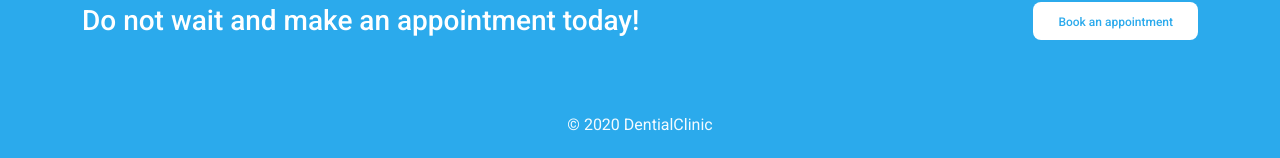
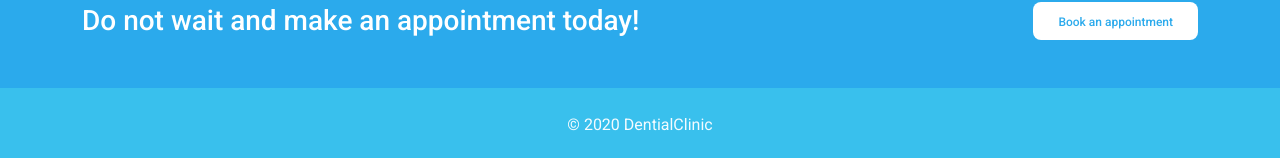
Before and after one commit to johanssonfridamaria/GruppB, a Vue app in the folder app/: page / in a window 1280 px wide. Shown: the part 2395-2553 px from the top of the page. Built offline with nearby package versions, Linux system fonts and the light colour scheme.

Commit message:
changed bg to bg-info and removed bg-blue class

```diff
--- a/app/src/components/Footer/AppFooter.vue
+++ b/app/src/components/Footer/AppFooter.vue
@@ -1,5 +1,5 @@
 <template>
-  <div class="bg-blue py-4">
+  <div class="bg-info py-4">
     <div class="container">
       <p class="text-lightblue text-center mb-0">© 2020 DentialClinic</p>
     </div>
@@ -13,9 +13,6 @@ export default {
 </script>
 
 <style scoped>
-.bg-blue {
-  background: #2baaec;
-}
 .text-lightblue {
   color: #f3fbff;
 }
```
